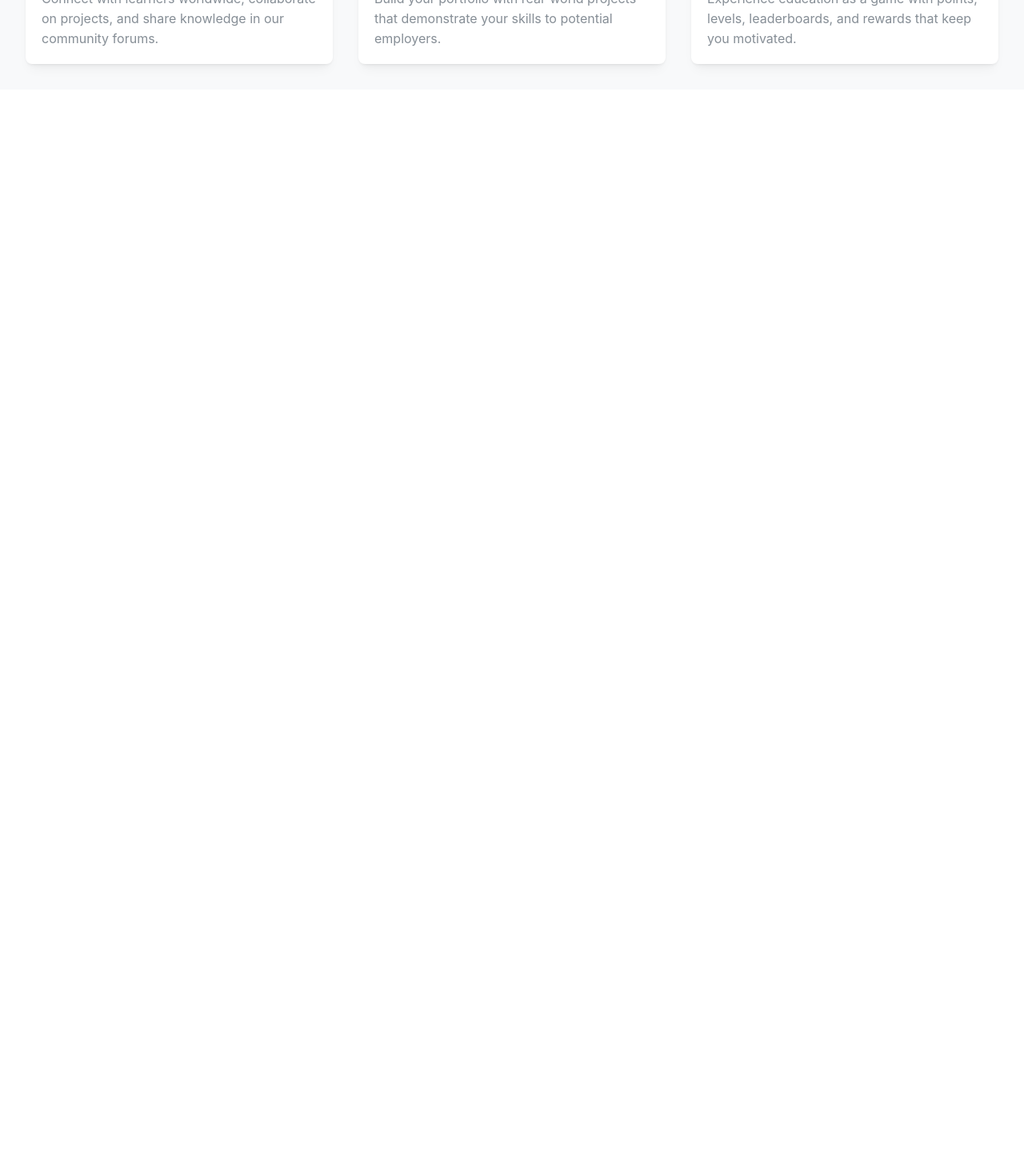
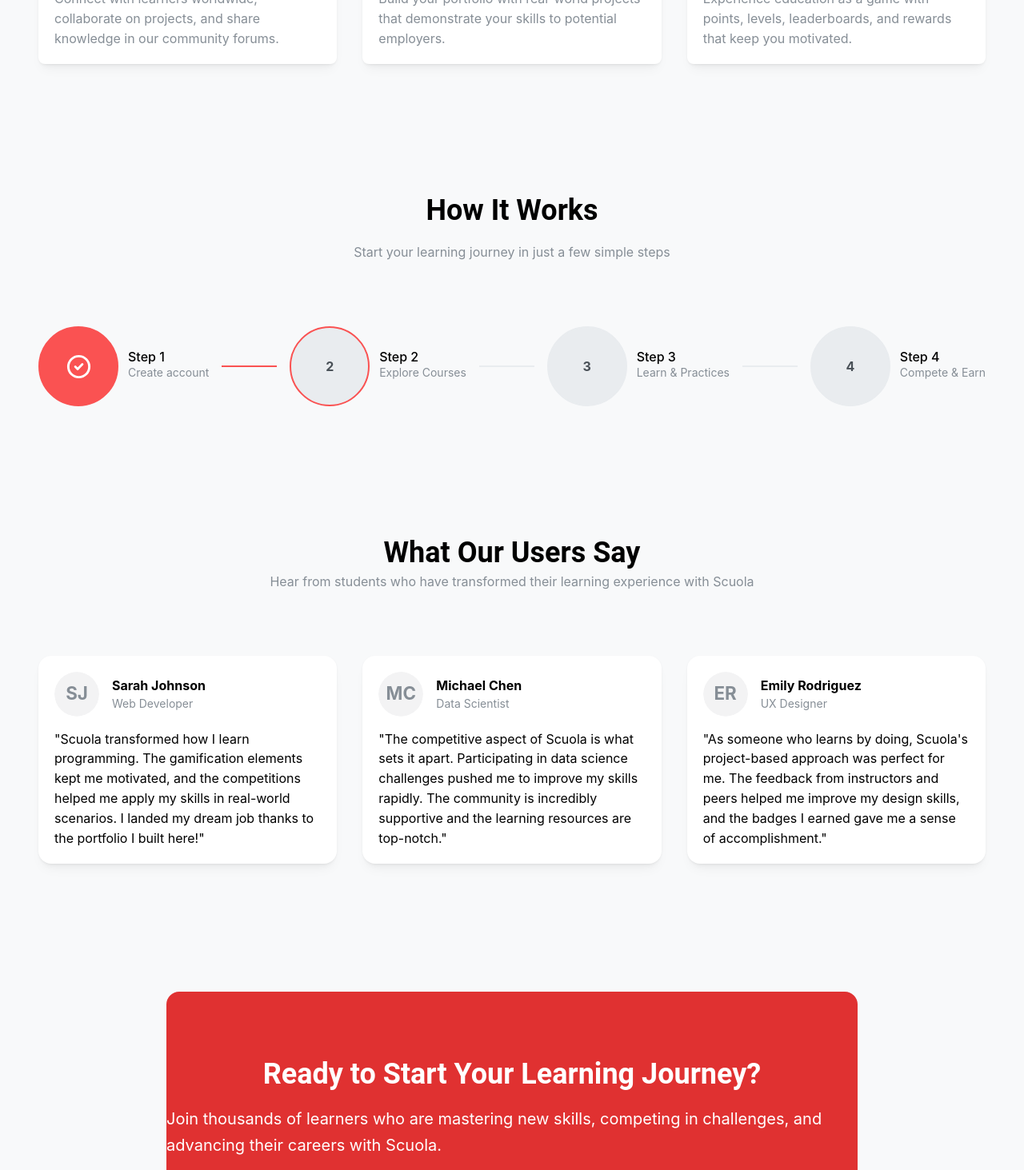
Before and after one commit to chickzilla/intania-hackathon, a Next.js app in the folder web/: page / in a window 1280 px wide. Shown: the part 1330-2793 px from the top of the page at 80% size. Before the commit the page ends 1442 px from the top, so only its background shows below. Built offline with nearby package versions, Linux system fonts and the light colour scheme.

Commit message:
feat: add landing page

```diff
--- a/web/src/app/layout.tsx
+++ b/web/src/app/layout.tsx
@@ -5,7 +5,7 @@ import {
   MantineProvider,
   mantineHtmlProps,
 } from "@mantine/core";
-import LandingLayout from "@/components/layout/AppShell/landingLayout";
+
 import { theme } from "@/theme";
 
 export const metadata = {
--- a/web/src/app/page.tsx
+++ b/web/src/app/page.tsx
@@ -1,12 +1,19 @@
+"use client";
 import LandingLayout from "@/components/layout/AppShell/landingLayout";
+import CommentCard from "@/components/ui/commentCard";
 import {
+  Box,
   Button,
   Center,
+  Container,
+  Divider,
   Grid,
   GridCol,
   Group,
   Paper,
   Stack,
+  Stepper,
+  StepperStep,
   Text,
   ThemeIcon,
   Title,
@@ -14,19 +21,32 @@ import {
 import {
   IconArrowRight,
   IconBook,
+  IconBrandFacebook,
+  IconBrandInstagram,
+  IconBrandLinkedin,
+  IconBrandX,
   IconCertificate2,
   IconCheck,
+  IconCircleCheck,
   IconCode,
   IconDeviceGamepad,
+  IconDeviceGamepad2,
   IconTrophy,
   IconUsers,
 } from "@tabler/icons-react";
+import { useState } from "react";
 
 export default function Home() {
+  const [active, setActive] = useState(1);
+  const nextStep = () =>
+    setActive((current) => (current < 3 ? current + 1 : current));
+  const prevStep = () =>
+    setActive((current) => (current > 0 ? current - 1 : current));
+
   return (
     <LandingLayout>
       <main>
-        <section>
+        <Container fluid>
           <Grid>
             <GridCol h="95vh" span={{ base: 12, md: 6 }}>
               <Stack h="100%" align="stretch" justify="center" gap="md">
@@ -74,14 +94,16 @@ export default function Home() {
               </Stack>
             </GridCol>
             <GridCol span={{ base: 12, md: 6 }}>
-              <img
-                src="/placeholder.svg?height=600&width=800"
+              {/* <img
+                src="/landing_image.webp"
                 alt="Scuola Platform"
-              />
+                width="100%"
+                height="100%"
+              /> */}
             </GridCol>
           </Grid>
-        </section>
-        <section>
+        </Container>
+        <Container fluid>
           <Stack>
             <Center>
               <Title>Platform Features</Title>
@@ -217,7 +239,173 @@ export default function Home() {
               </GridCol>
             </Grid>
           </Stack>
-        </section>
+        </Container>
+        <Container fluid mt="10rem">
+          <Stack>
+            <Center>
+              <Title>How It Works</Title>
+            </Center>
+            <Center>
+              <Text c="gray">
+                Start your learning journey in just a few simple steps
+              </Text>
+            </Center>
+          </Stack>
+          <Stepper
+            active={active}
+            onStepClick={setActive}
+            completedIcon={<IconCircleCheck size={35} />}
+            iconSize={100}
+            my="5rem"
+            color="red"
+          >
+            <StepperStep label="Step 1" description="Create account" />
+            <StepperStep label="Step 2" description="Explore Courses" />
+            <StepperStep
+              label="Step 3"
+              description="Learn & Practices"
+            ></StepperStep>
+            <StepperStep
+              label="Step 4"
+              description="Compete & Earn"
+            ></StepperStep>
+          </Stepper>
+        </Container>
+        <Container fluid mt="10rem">
+          <Center>
+            <Title>What Our Users Say</Title>
+          </Center>
+          <Center>
+            <Text c="gray">
+              Hear from students who have transformed their learning experience
+              with Scuola
+            </Text>
+          </Center>
+          <Grid gutter="xl" my="5rem">
+            <GridCol span={{ base: 12, md: 4 }}>
+              <CommentCard
+                name="Sarah Johnson"
+                role="Web Developer"
+                comment="Scuola transformed how I learn programming. The gamification elements kept me motivated, and the competitions helped me apply my skills in real-world scenarios. I landed my dream job thanks to the portfolio I built here!"
+              />
+            </GridCol>
+            <GridCol span={{ base: 12, md: 4 }}>
+              <CommentCard
+                name="Michael Chen"
+                role="Data Scientist"
+                comment="The competitive aspect of Scuola is what sets it apart. Participating in data science challenges pushed me to improve my skills rapidly. The community is incredibly supportive and the learning resources are top-notch."
+              />
+            </GridCol>
+            <GridCol span={{ base: 12, md: 4 }}>
+              <CommentCard
+                name="Emily Rodriguez"
+                role="UX Designer"
+                comment="As someone who learns by doing, Scuola's project-based approach was perfect for me. The feedback from instructors and peers helped me improve my design skills, and the badges I earned gave me a sense of accomplishment."
+              />
+            </GridCol>
+          </Grid>
+        </Container>
+        <Container fluid mt="10rem">
+          <Paper bg="red.8" py="5rem" mx="10rem" radius="lg">
+            <Stack>
+              <Center>
+                <Title c="white">Ready to Start Your Learning Journey?</Title>
+              </Center>
+              <Center>
+                <Text c="white" size="xl">
+                  Join thousands of learners who are mastering new skills,
+                  competing in challenges, and advancing their careers with
+                  Scuola.
+                </Text>
+              </Center>
+              <Center>
+                <Button
+                  rightSection={<IconArrowRight />}
+                  size="md"
+                  variant="white"
+                  color="red.8"
+                >
+                  Get Started Now
+                </Button>
+              </Center>
+            </Stack>
+          </Paper>
+        </Container>
+        <Divider my="5rem" />
+        <Container fluid>
+          <Grid mx="10rem">
+            <GridCol span={{ base: 12, md: 3 }}>
+              <Stack gap="xs">
+                <Group gap="xs">
+                  <IconDeviceGamepad2 color="red" />
+                  <Text fw={900} size="xl">
+                    Scuola
+                  </Text>
+                </Group>
+                <Text c="gray">
+                  The ultimate educational gaming platform that transforms how
+                  you learn and compete.
+                </Text>
+                <Group gap="xs" c="gray">
+                  <IconBrandFacebook />
+                  <IconBrandX />
+                  <IconBrandInstagram />
+                  <IconBrandLinkedin />
+                </Group>
+              </Stack>
+            </GridCol>
+            <GridCol span={{ base: 12, md: 3 }}>
+              <Stack gap="xs">
+                <Text fw={700} size="lg">
+                  Platform
+                </Text>
+                <Stack c="gray" gap="5">
+                  <Text>Courses</Text>
+                  <Text>Competitions</Text>
+                  <Text>Leaderboard</Text>
+                  <Text>Community</Text>
+                  <Text>Partnerships</Text>
+                </Stack>
+              </Stack>
+            </GridCol>
+            <GridCol span={{ base: 12, md: 3 }}>
+              <Stack gap="xs">
+                <Text fw={700} size="lg">
+                  Company
+                </Text>
+                <Stack c="gray" gap="5">
+                  <Text>About Us</Text>
+                  <Text>Careers</Text>
+                  <Text>Blog</Text>
+                  <Text>Press</Text>
+                  <Text>Contact</Text>
+                </Stack>
+              </Stack>
+            </GridCol>
+            <GridCol span={{ base: 12, md: 3 }}>
+              <Stack gap="xs">
+                <Text fw={700} size="lg">
+                  Legal
+                </Text>
+                <Stack c="gray" gap="5">
+                  <Text>Term of Services</Text>
+                  <Text>Privacy Policy</Text>
+                  <Text>Cookie Policy</Text>
+                  <Text>GDPR</Text>
+                  <Text>Accessibility</Text>
+                </Stack>
+              </Stack>
+            </GridCol>
+          </Grid>
+        </Container>
+        <Divider mt="5rem" />
+        <Container fluid mt="2rem">
+          <Center>
+            <Text c="gray" size="sm">
+              © 2025 Scuola. All rights reserved.
+            </Text>
+          </Center>
+        </Container>
       </main>
     </LandingLayout>
   );
--- /dev/null
+++ b/web/src/components/ui/commentCard.tsx
@@ -0,0 +1,28 @@
+import { Avatar, Group, Paper, Stack, Text } from "@mantine/core";
+
+interface CommentCardProp {
+  name: string;
+  role: string;
+  comment: string;
+}
+
+const CommentCard = ({ name, role, comment }: CommentCardProp) => {
+  return (
+    <Paper radius="lg" shadow="sm" p="lg" h="100%">
+      <Stack>
+        <Group>
+          <Avatar name={name} size="lg" />
+          <Stack gap="0">
+            <Text fw={700}>{name}</Text>
+            <Text size="sm" c="gray">
+              {role}
+            </Text>
+          </Stack>
+        </Group>
+        <Text>"{comment}"</Text>
+      </Stack>
+    </Paper>
+  );
+};
+
+export default CommentCard;
```
Also changed, not shown: web/src/app/(auth)/layout.tsx (+6 -1 lines).
